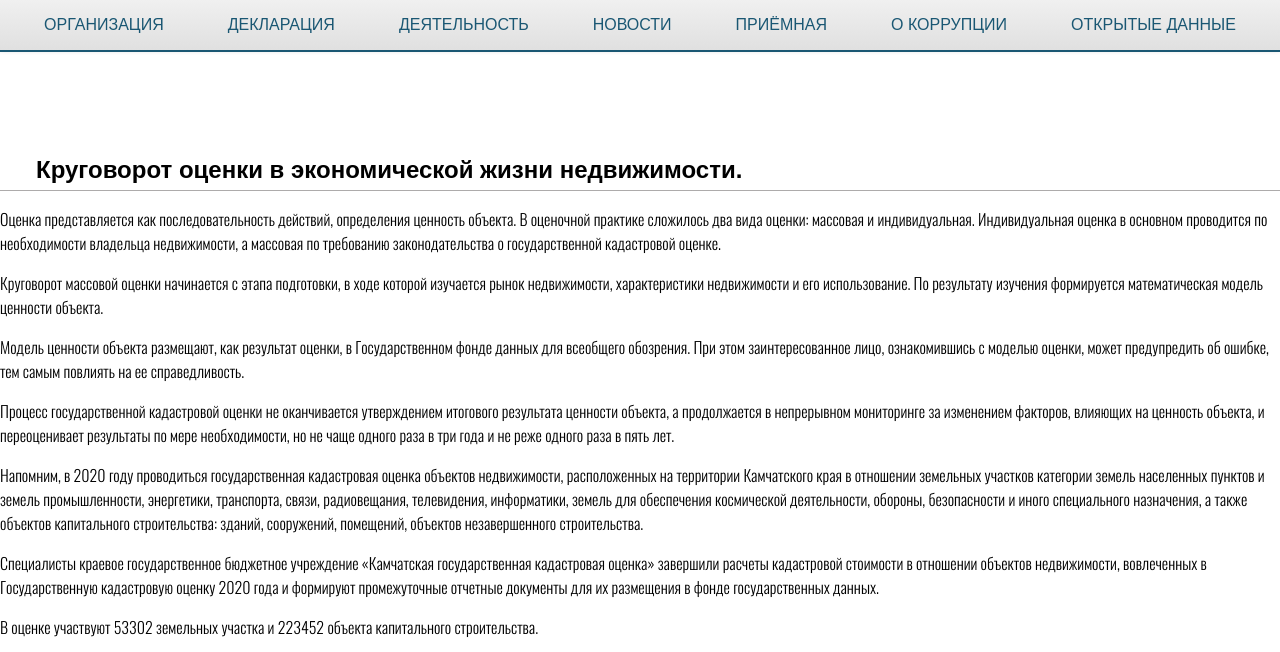
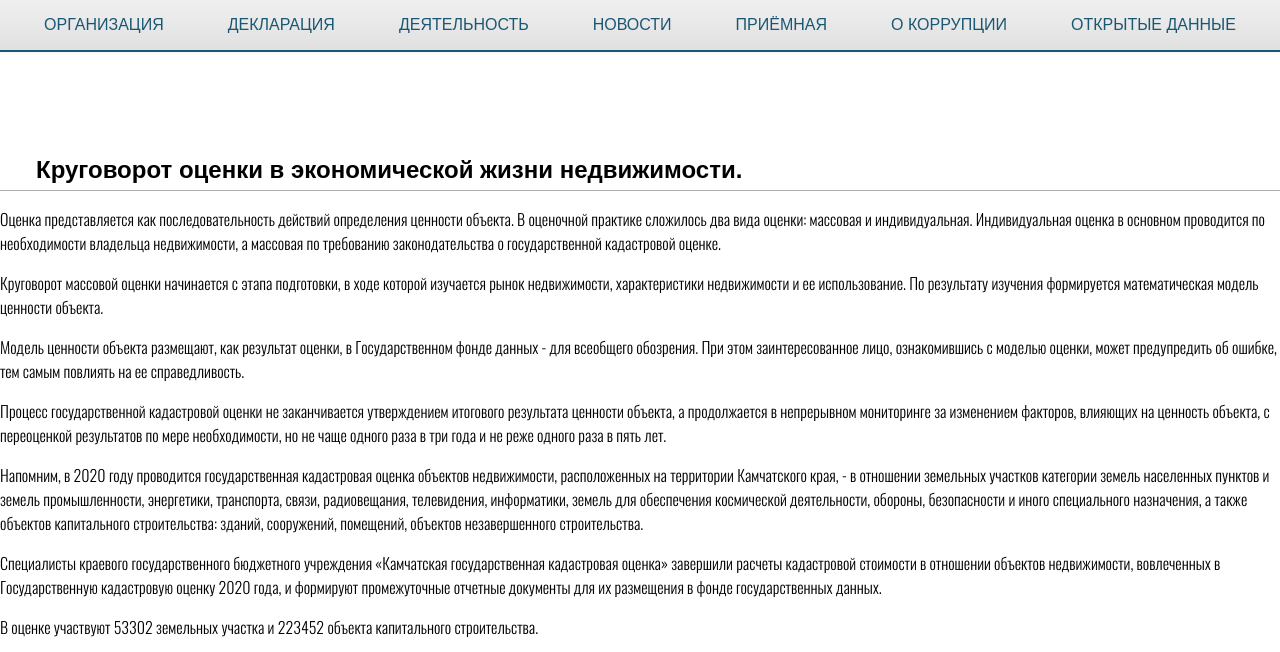
Before and after one commit to KGBU-KGKO/gko.kamgov.ru, a PHP site: page /news24.php in a window 1280 px wide. Shown: the part 193-845 px from the top of the page. Run offline with PHP 8.4, Linux system fonts and the light colour scheme; some libraries are stand-ins or nearby versions; some web fonts are replaced.

Commit message:
Правка ошибок в статьях

```diff
--- a/news.php
+++ b/news.php
@@ -43,7 +43,7 @@
 <hr>
 <div class="date">17 апреля 2020 года</div>
 <div class="news-link"><a href="news19.php">Коротко об оценке объектов незавершенного строительства.</a></div>
-<div class="descr"><p>На территории Камчатского края в 2020 году проводится оценка в отношении 998 объектов незавершенного строительства (далее - ОНС). ОНС проводится по методике определения кадастровой стоимости объектов недвижимости, введенных в эксплуатацию.</p>
+<div class="descr"><p>На территории Камчатского края в 2020 году проводится оценка в отношении 998 объектов незавершенного строительства (далее - ОНС). ОНС оценивается по методике определения кадастровой стоимости объектов недвижимости, введенных в эксплуатацию.</p>
 </div>
 <hr>
 <div class="date">10 апреля 2020 года</div>
--- a/news24.php
+++ b/news24.php
@@ -10,12 +10,12 @@
 	<div class="content b-corruption">
 		<!--<div class="article" width=80%>-->
 		<h1 class="title">Круговорот оценки в экономической жизни недвижимости.</h1>
-		<p>Оценка представляется как последовательность действий, определения ценность объекта. В оценочной практике сложилось два вида оценки: массовая и индивидуальная. Индивидуальная оценка в основном проводится по необходимости владельца недвижимости, а массовая по требованию законодательства о государственной кадастровой оценке.</p>
-		<p>Круговорот массовой оценки начинается с этапа подготовки, в ходе которой изучается рынок недвижимости, характеристики недвижимости и его использование. По результату изучения формируется математическая модель ценности объекта.</p>
-		<p>Модель ценности объекта размещают, как результат оценки, в Государственном фонде данных для всеобщего обозрения. При этом заинтересованное лицо, ознакомившись с моделью оценки, может предупредить об ошибке, тем самым повлиять на ее справедливость.</p>
-		<p>Процесс государственной кадастровой оценки не оканчивается утверждением итогового результата ценности объекта, а продолжается в непрерывном мониторинге за изменением факторов, влияющих на ценность объекта, и переоценивает результаты по мере необходимости, но не чаще одного раза в три года и не реже одного раза в пять лет.</p>
-		<p>Напомним, в 2020 году проводиться государственная кадастровая оценка  объектов недвижимости, расположенных на территории Камчатского края в отношении земельных участков категории земель населенных пунктов и земель промышленности, энергетики, транспорта, связи, радиовещания, телевидения, информатики, земель для обеспечения космической деятельности, обороны, безопасности и иного специального назначения, а также объектов капитального строительства: зданий, сооружений, помещений, объектов незавершенного строительства.</p>
-		<p>Специалисты краевое государственное бюджетное учреждение «Камчатская государственная кадастровая оценка» завершили расчеты кадастровой стоимости в отношении объектов недвижимости, вовлеченных в Государственную кадастровую оценку 2020 года и формируют промежуточные отчетные документы для их размещения в фонде государственных данных.</p>
+		<p>Оценка представляется как последовательность действий определения ценности объекта. В оценочной практике сложилось два вида оценки: массовая и индивидуальная. Индивидуальная оценка в основном проводится по необходимости владельца недвижимости, а массовая по требованию законодательства о государственной кадастровой оценке.</p>
+		<p>Круговорот массовой оценки начинается с этапа подготовки, в ходе которой изучается рынок недвижимости, характеристики недвижимости и ее использование. По результату изучения формируется математическая модель ценности объекта.</p>
+		<p>Модель ценности объекта размещают, как результат оценки, в Государственном фонде данных - для всеобщего обозрения. При этом заинтересованное лицо, ознакомившись с моделью оценки, может предупредить об ошибке, тем самым повлиять на ее справедливость.</p>
+		<p>Процесс государственной кадастровой оценки не заканчивается утверждением итогового результата ценности объекта, а продолжается в непрерывном мониторинге за изменением факторов, влияющих на ценность объекта, с переоценкой результатов по мере необходимости, но не чаще одного раза в три года и не реже одного раза в пять лет.</p>
+		<p>Напомним, в 2020 году проводится государственная кадастровая оценка объектов недвижимости, расположенных на территории Камчатского края, - в отношении земельных участков категории земель населенных пунктов и земель промышленности, энергетики, транспорта, связи, радиовещания, телевидения, информатики, земель для обеспечения космической деятельности, обороны, безопасности и иного специального назначения, а также объектов капитального строительства: зданий, сооружений, помещений, объектов незавершенного строительства.</p>
+		<p>Специалисты краевого государственного бюджетного учреждения «Камчатская государственная кадастровая оценка» завершили расчеты кадастровой стоимости в отношении объектов недвижимости, вовлеченных в Государственную кадастровую оценку 2020 года, и формируют промежуточные отчетные документы для их размещения в фонде государственных данных.</p>
 		<p>В оценке участвуют 53302 земельных участка и 223452 объекта капитального строительства.</p>
 		<p style="text-align: center;"><img style="width: 855px" src="files/gko.jpg" alt="Непрерывность ГКО"></p>
 	</div>
--- a/news25.php
+++ b/news25.php
@@ -10,9 +10,9 @@
 	<div class="content b-corruption">
 		<!--<div class="article" width=80%>-->
 		<h1 class="title">О размещении промежуточных отчетных документов в Фонде государственных данных</h1>
-		 <p>Специалисты краевое государственное бюджетное учреждение «Камчатская государственная кадастровая оценка» завершили расчеты кадастровой стоимости в отношении объектов недвижимости, вовлеченных в Государственную кадастровую оценку 2020 года.</p>
+		 <p>Специалисты краевого государственного бюджетного учреждения «Камчатская государственная кадастровая оценка» завершили расчеты кадастровой стоимости объектов недвижимости, вовлеченных в Государственную кадастровую оценку 2020 года.</p>
 		 <p>В стадию расчетного этапа включается описание определения кадастровой стоимости в промежуточных отчетных документах, которые по завершению описания направляются в Центральный аппарата Росреестра Российской Федерации для проверки и размещения в Фонде государственных данных. 28 июля 2020 года промежуточные отчётные документы государственной кадастровой оценки 2020 года размещены в Фонде государственных данных (на сайте Росреестра).</p>
-		 <p>Напомним, в 2020 году проводится государственная кадастровая оценка  объектов недвижимости, расположенных на территории Камчатского края в отношении земельных участков категории земель населенных пунктов и земель промышленности, энергетики, транспорта, связи, радиовещания, телевидения, информатики, земель для обеспечения космической деятельности, обороны, безопасности и иного специального назначения, а также объектов капитального строительства: зданий, сооружений, помещений, объектов незавершенного строительства. <br>Всего в оценке участвуют 53302 земельных участка и 223451 объекта капитального строительства.</p>
+		 <p>Напомним, в 2020 году проводится государственная кадастровая оценка объектов недвижимости, расположенных на территории Камчатского края, в отношении земельных участков категории земель населенных пунктов и земель промышленности, энергетики, транспорта, связи, радиовещания, телевидения, информатики, земель для обеспечения космической деятельности, обороны, безопасности и иного специального назначения, а также объектов капитального строительства: зданий, сооружений, помещений, объектов незавершенного строительства. <br>Всего в оценке участвуют 53302 земельных участка и 223451 объекта капитального строительства.</p>
 		 <p><b>На заметку собственнику недвижимости: </b>Федеральное законодательство о государственной кадастровой оценки создало ряд действенных механизмов, позволяющих бесплатно повлиять на кадастровую стоимость.</p>
 		 Изменить кадастровую стоимость можно путем:
 		 <ul>
```
Also changed, not shown: structure_2.php (+20 -1 lines).
